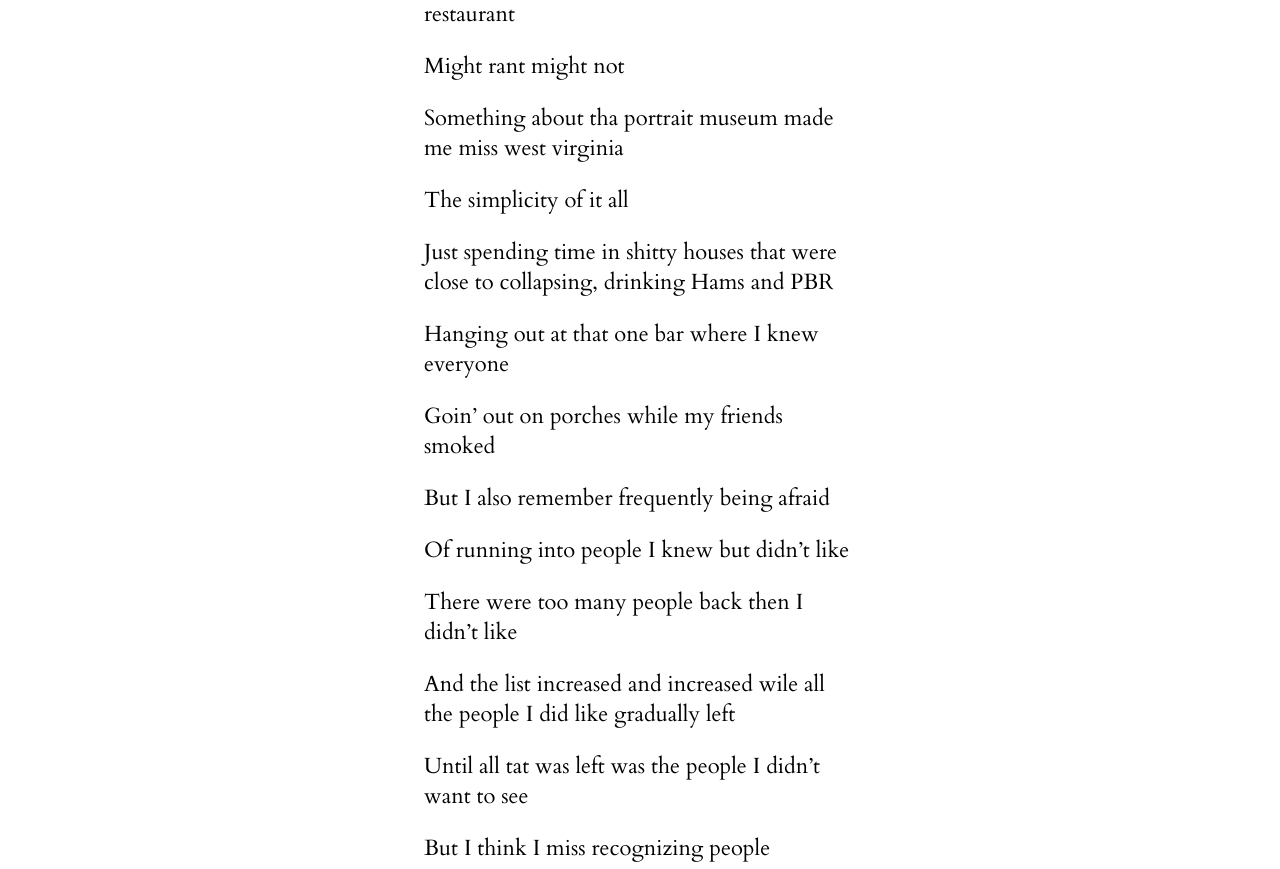
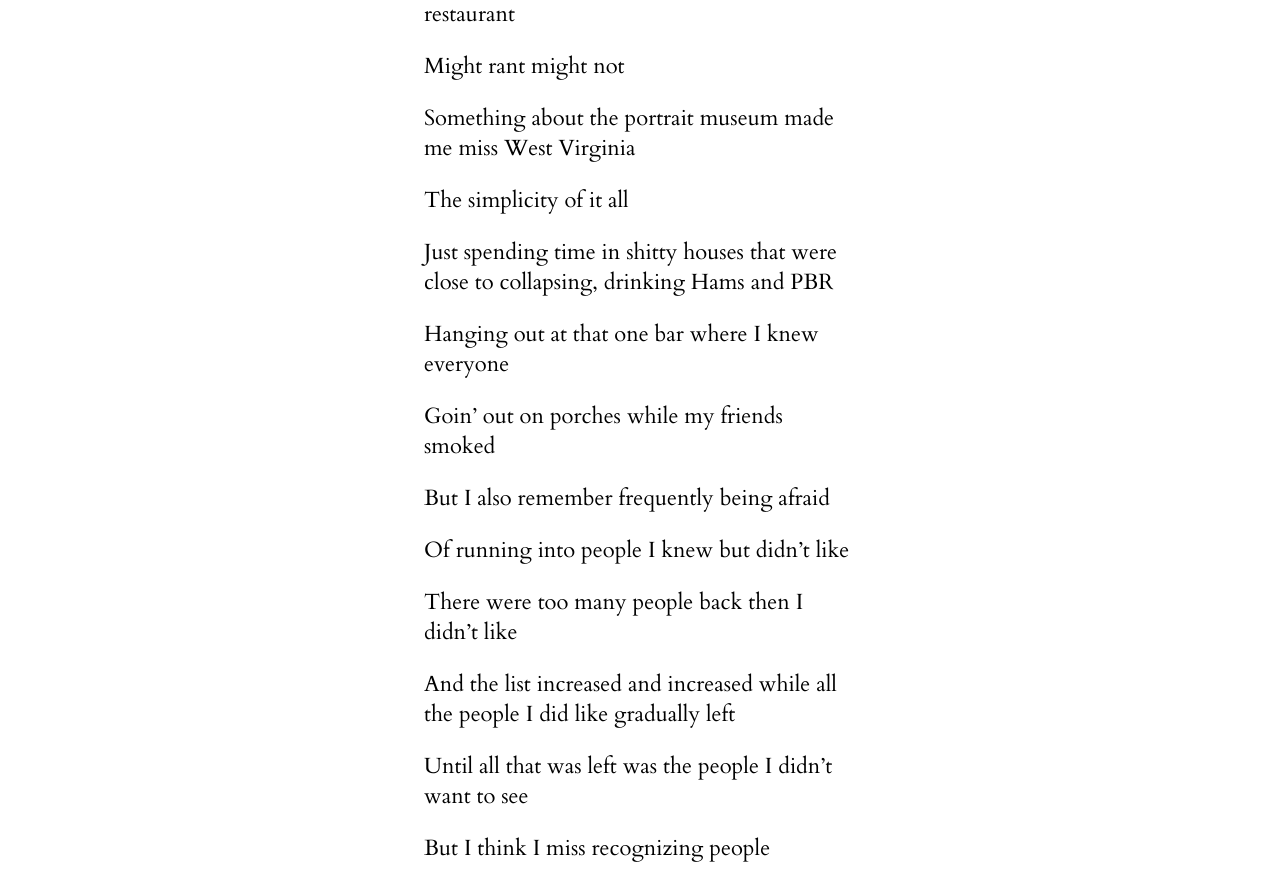
Before and after one commit to victorjperez/blog, a Jekyll site: the page built from _posts/2021-12-10-On-Eating-Alone.markdown, in a window 1280 px wide and 1400 px high, scrolled down 718 px. Shown: the part 157-1026 px from the top of the window. Built offline with Jekyll 4.4.1, drawn with Linux system fonts in a browser that asks for light colours.

Commit message:
Spelling and css fixes

```diff
--- a/_posts/2021-12-10-On-Eating-Alone.markdown
+++ b/_posts/2021-12-10-On-Eating-Alone.markdown
@@ -15,9 +15,10 @@ Hate it when restaurants put you in the non-reservation side like an undesirable
 Anyways at the other fancy Mediterranean restaurant
 
 Might rant might not
+
  <!--more-->
 
-Something about tha portrait museum made me miss west virginia
+Something about the portrait museum made me miss West Virginia
 
 The simplicity of it all
 
@@ -33,9 +34,9 @@ Of running into people I knew but didn’t like
 
 There were too many people back then I didn’t like
 
-And the list increased and increased wile all the people I did like gradually left
+And the list increased and increased while all the people I did like gradually left
 
-Until all tat was left was the people I didn’t want to see
+Until all that was left was the people I didn’t want to see
 
 But I think I miss recognizing people
 
```
